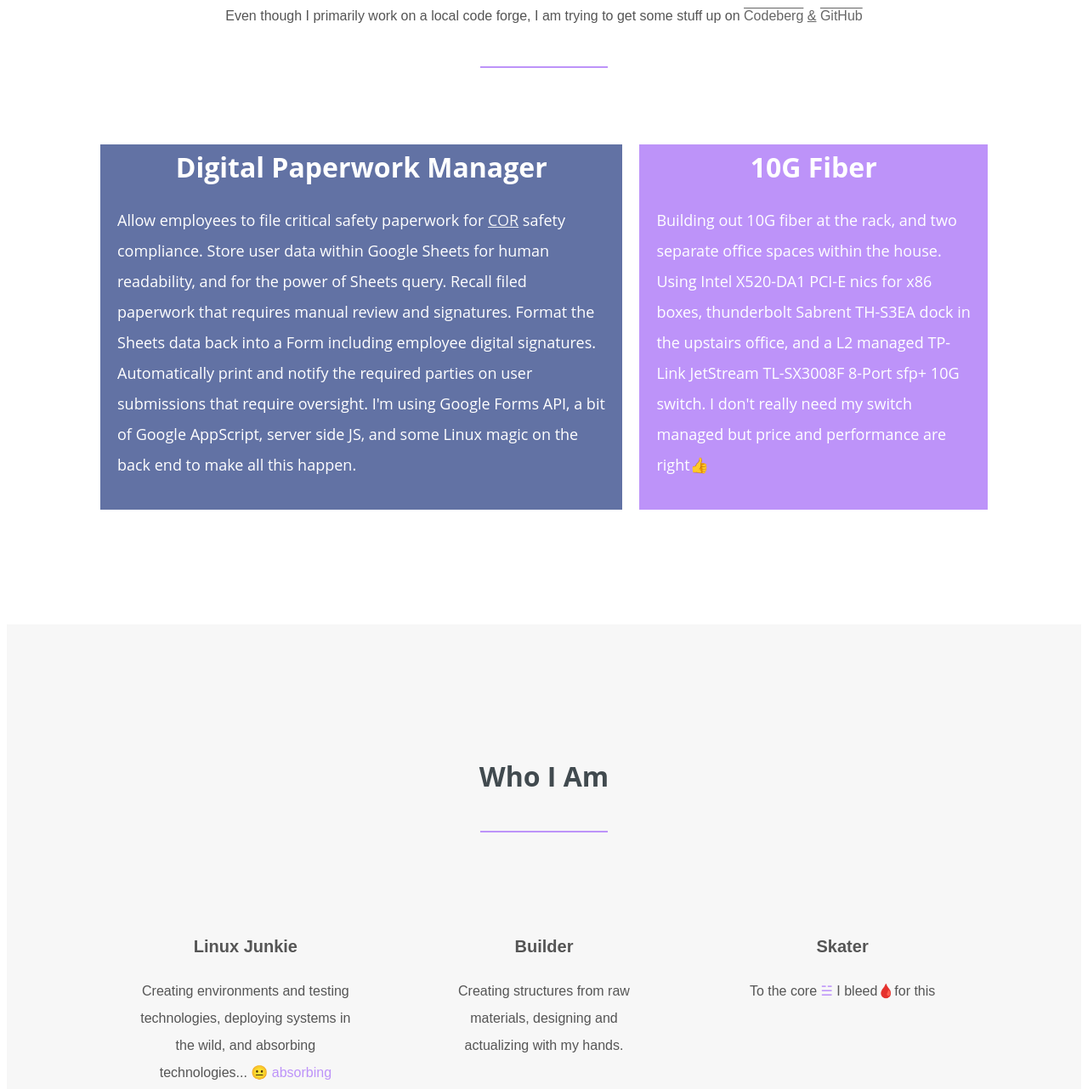
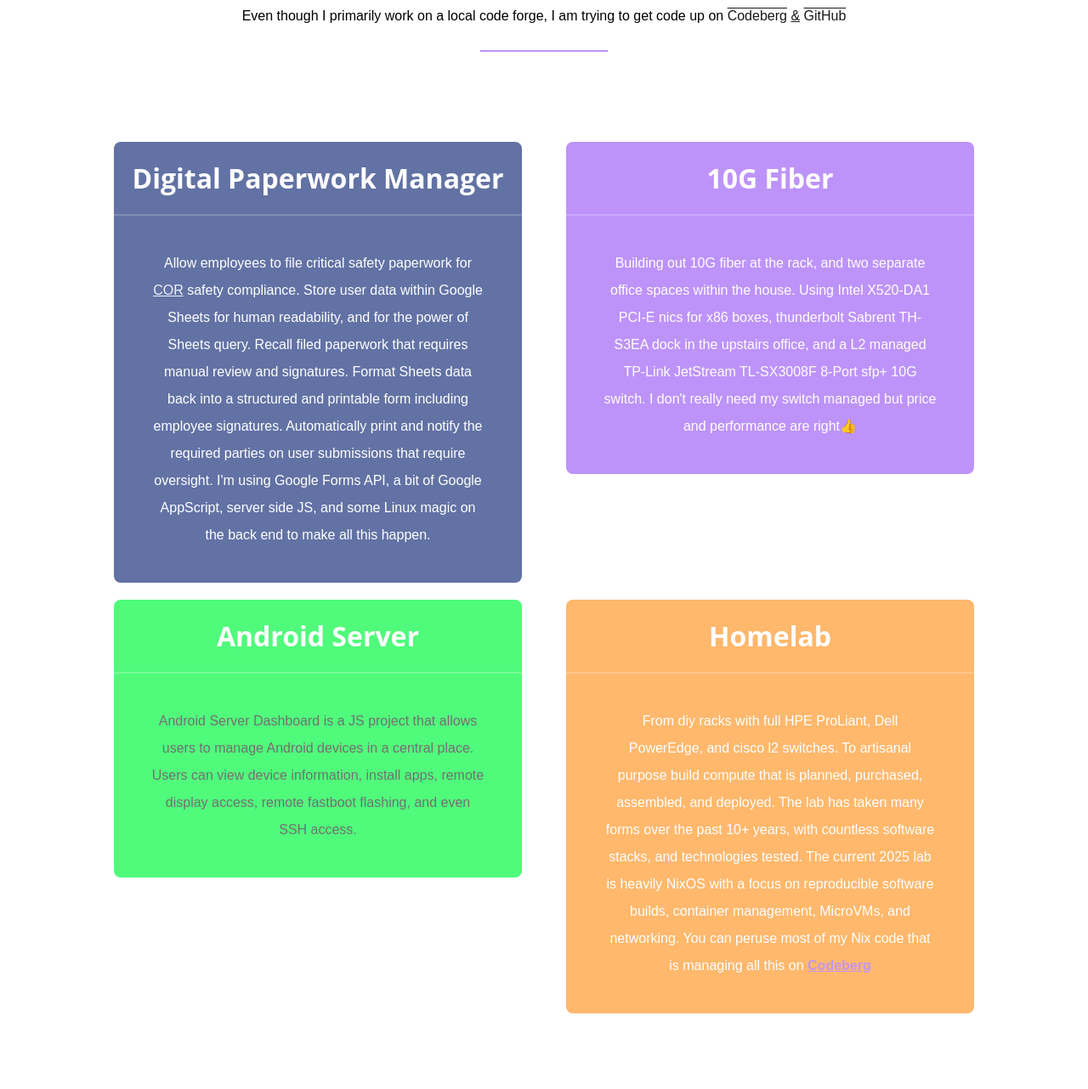
Before and after one commit to noflcl/noflcl.github.io, a plain HTML site: page index.html in a window 1280 px wide. Shown: the part 1056-2338 px from the top of the page at 85% size. Drawn offline with Linux system fonts and the light colour scheme.

Commit message:
update landing page, clean up styling. ToDo: Get div 4 to reach up to div 2 in the grid

```diff
--- a/assets/css/styles.css
+++ b/assets/css/styles.css
@@ -136,9 +136,9 @@ section h3.title {
 
 section p {
 	text-align: center;
-	margin-bottom: 35px;
 	padding: 0 20px;
 	line-height: 2;
+	color: #000;
 }
 
 ul.grid {
@@ -289,9 +289,28 @@ header nav li:last-child {
 }
 
 .gallery {
-	display: flex;
-	flex-direction: row;
-	width: 100%
+    display: grid;
+    grid-template-columns: repeat(2, 1fr);
+    column-gap: 2rem; /* Horizontal gap only */
+    row-gap: 0; /* No vertical gap */
+    padding: 1rem;
+}
+
+.gallery-large,
+.gallery-small {
+    grid-column: auto; /* Let grid auto-place items */
+    display: flex;
+    flex-direction: column;
+    height: fit-content;
+    min-width: 0;
+    background: rgba(40, 42, 54, 0.8);
+    border-radius: 8px;
+    transition: transform 0.2s ease;
+    margin-bottom: 2rem; /* Space between rows */
+}
+
+.gallery-text {
+	color: #fff;
 }
 
 .gallery .banner h3{
@@ -300,27 +319,39 @@ header nav li:last-child {
 	padding: 5px;
 }
 
-.deets {
-	color: #fff;
-	font: 18px 'Open Sans', sans-serif;
-	flex-grow: 1;
+.gallery .item:hover {
+    transform: translateY(-5px);
 }
 
-.deets p {
-	text-align: left;
+@media (max-width: 1000px) {
+    .gallery {
+        grid-template-columns: 1fr;
+    }
 }
 
-.gallery-small {
-	flex-basis: 40%;
+@media (max-width: 768px) {
+	.gallery {
+		width: 100vw;
+	}
 }
 
-.gallery-large {
-	flex-basis: 60%;
+.banner {
+    padding: 1rem;
+    border-bottom: 2px solid rgba(255, 255, 255, 0.2);
+    flex-shrink: 0;
+}
+
+.deets {
+    padding: 1.5rem;
+    flex: 0 1 auto;
+    min-width: 0;
+    overflow-wrap: break-word;
 }
 
 .item {
 	display: flex;
 	flex-direction: column;
+	align-self: start;
 	margin: 10px;
 	background-position: center;
 	background-size: cover;
@@ -340,13 +371,6 @@ header nav li:last-child {
 
 .num4 {
 	background-color: #ffb86c;
-}
-
-@media (max-width: 750px){
-	.gallery{
-		flex-direction: column;
-		flex-basis: auto;
-	}
 }
 
 /*
@@ -425,11 +449,38 @@ header nav li:last-child {
 ###
 */
 footer {
-	display: flex;
-	justify-content: space-between;
-	padding: 0 25px;
-	color: #fff;
-	background-color: #282A36;
+    display: flex;
+    justify-content: space-between;
+    align-items: center;
+    background: #282a36;
+    border-radius: 8px;
+    backdrop-filter: blur(4px);
+}
+
+footer .social {
+    display: flex;
+    gap: 1.5rem;
+    align-items: center;
+}
+
+.footer-social {
+	padding-left: 10px;
+}
+
+footer .copyright {
+    color: #f8f8f2;
+    font-size: 0.9rem;
+    opacity: 0.8;
+}
+
+footer a {
+    color: #BD93F9;
+    text-decoration: none;
+    transition: color 0.2s ease;
+}
+
+footer a:hover {
+    color: #6272A4;
 }
 
 footer ul {
@@ -456,11 +507,12 @@ footer p a {
 	color: #fff;
 }
 
-@media (max-width: 700px) {
+@media (max-width: 750px) {
 
 	footer {
-		padding: 10px 15px;
-	}
+        text-align: center;
+		padding-left: 10px;
+    }
 
 }
 
@@ -476,12 +528,4 @@ footer p a {
 		width: 30px;
 		margin-right: 10px;
 	}
-
-	.footer {
-		padding: 3px;
-	}
 }
-
-.footer-social {
-	justify-content: space-between;
-}
--- a/index.html
+++ b/index.html
@@ -31,26 +31,25 @@
 	<section class="work">
 		<a id="anchor-work"></a>
 		<h3 class="title">What am I up to?</h3>
-		<p>Even though I primarily work on a local code forge, I am trying to get some stuff up on
+		<p>Even though I primarily work on a local code forge, I am trying to get code up on
 			<a style="text-decoration: overline;" href="https://codeberg.org/noflcl">Codeberg</a>
 			<a style="text-decoration: underline;">&</a>
 			<a style="text-decoration: overline;" href="https://github.com/noflcl">GitHub</a>
 		</p>
 		<hr>
 		<div class="gallery">
-			<!-- Test Gallery -->
+
 			<div class="gallery-large item num1">
 				<div class="banner">
 					<h3 class="title">Digital Paperwork Manager</h3>
 				</div>
 				<div class="deets">
-					<p>Allow employees to file critical safety paperwork for <u><a href="https://cfcsa.ca/cor.php">COR</a></u> safety compliance.
+					<p class="gallery-text">Allow employees to file critical safety paperwork for <u><a href="https://cfcsa.ca/cor.php">COR</a></u> safety compliance.
 						Store user data within Google Sheets for human readability, and for the power of Sheets query.
-						Recall filed paperwork that requires manual review and signatures. Format the Sheets data
-						back into a Form including employee digital signatures. Automatically print and notify the required parties on user submissions that require oversight.
+						Recall filed paperwork that requires manual review and signatures. Format Sheets data
+						back into a structured and printable form including employee signatures. Automatically print and notify the required parties on user submissions that require oversight.
 						I'm using Google Forms API, a bit of Google AppScript, server side JS, and some Linux magic on the back end to make all this happen.</p>
 				</div>
-
 			</div>
 
 			<div class="gallery-small item num2">
@@ -58,18 +57,34 @@
 					<h3 class="title">10G Fiber</h3>
 				</div>
 				<div class="deets">
-					<p>Building out 10G fiber at the rack, and two separate office spaces within the house. Using Intel X520-DA1 PCI-E nics for x86 boxes,
+					<p class="gallery-text">Building out 10G fiber at the rack, and two separate office spaces within the house. Using Intel X520-DA1 PCI-E nics for x86 boxes,
 						thunderbolt Sabrent TH-S3EA dock in the upstairs office, and a L2 managed TP-Link JetStream TL-SX3008F 8-Port sfp+ 10G switch.
-					    I don't really need my switch managed but price and performance are right👍️</p>
-
+						I don't really need my switch managed but price and performance are right👍️</p>
 				</div>
 			</div>
-			<!-- <div class="gallery-large item num3">
-				☶
+
+			<div class="gallery-small item num3">
+				<div class="banner">
+					<h3 class="title">Android Server</h3>
+				</div>
+				<div class="deets">
+					<p style="color: #717171;">Android Server Dashboard is a JS project that allows users to manage Android devices in a central place.
+						Users can view device information, install apps, remote display access, remote fastboot flashing, and even SSH access.
+					</p>
+				</div>
 			</div>
-			<div class="gallery-small item num4">
-				☱
-			</div> -->
+
+			<div class="gallery-large item num4">
+				<div class="banner">
+					<h3 class="title">Homelab</h3>
+				</div>
+				<div class="deets">
+					<p class="gallery-text">From diy racks with full HPE ProLiant, Dell PowerEdge, and cisco l2 switches. To artisanal purpose build compute that is planned, purchased, assembled, and deployed.
+						The lab has taken many forms over the past 10+ years, with countless software stacks, and technologies tested. The current 2025 lab is heavily NixOS with a focus on
+						reproducible software builds, container management, MicroVMs, and networking. You can peruse most of my Nix code that is managing all this on <a style="font-weight: bolder; text-decoration: underline; color: #bd93f9;" href="https://codeberg.org/noflcl/nix">Codeberg</a>
+					</p>
+				</div>
+			</div>
 
 		</div>
 	</section>
```
